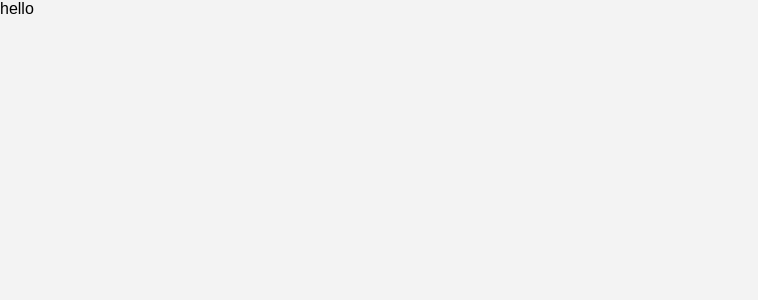
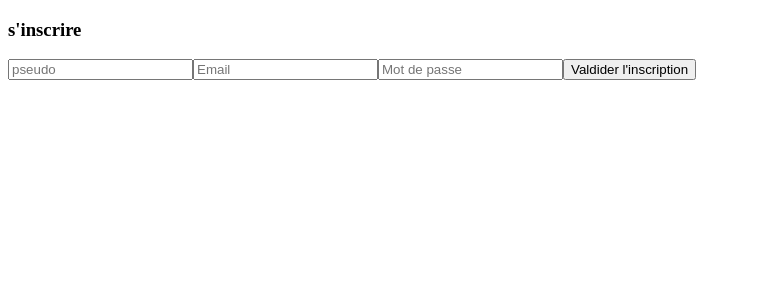
Before and after one commit to jodev08/crud, a React (Create React App) app: page /signup in a window 1280 px wide. Shown: the top 300 px of the page, without its empty margins (0-758 px from the left). Built offline with nearby package versions, Linux system fonts and the light colour scheme; no server answers.

Commit message:
ajout utilisateur sur firebase

```diff
--- a/package.json
+++ b/package.json
@@ -6,8 +6,10 @@
     "@testing-library/jest-dom": "^5.16.4",
     "@testing-library/react": "^13.2.0",
     "@testing-library/user-event": "^13.5.0",
+    "firebase": "^9.8.1",
     "react": "^18.1.0",
     "react-dom": "^18.1.0",
+    "react-router-dom": "^6.3.0",
     "react-scripts": "5.0.1",
     "sass": "^1.52.1",
     "web-vitals": "^2.1.4"
--- a/src/App.js
+++ b/src/App.js
@@ -1,7 +1,19 @@
 import React from "react";
+import { Routes, Route } from "react-router-dom";
+import ConnectModal from "./components/ConnectModal";
+import Accueil from "./pages/Accueil";
+import Login from "./components/Login";
+import SignUp from "./components/SignUp";
 
 const App = () => {
-  return <div>hello</div>;
+  return (
+    <Routes>
+      <Route path="/" element={<Accueil />}></Route>
+      <Route path="/connectmodal" element={<ConnectModal />}></Route>
+      <Route path="/login" element={<Login />}></Route>
+      <Route path="signup" element={<SignUp />}></Route>
+    </Routes>
+  );
 };
 
 export default App;
--- /dev/null
+++ b/src/components/ConnectModal.js
@@ -0,0 +1,29 @@
+import React, { useState } from "react";
+import SignUp from "./SignUp";
+import Login from "./Login";
+
+const ConnectModal = () => {
+  const [signup, setSignUp] = useState(false);
+
+  return (
+    <div>
+      <div>
+        <button
+          style={{ background: signup ? "rgb(28,28,28)" : "rgb(83,83,83)" }}
+          onClick={() => setSignUp(true)}
+        >
+          s'inscrire
+        </button>
+        <button
+          style={{ background: signup ? "rgb(83,83,83)" : "rgb(28,28,28)" }}
+          onClick={() => setSignUp(false)}
+        >
+          se connecter
+        </button>
+      </div>
+      {signup ? <SignUp /> : <Login />}
+    </div>
+  );
+};
+
+export default ConnectModal;
--- /dev/null
+++ b/src/components/Login.js
@@ -0,0 +1,11 @@
+import React from "react";
+
+const Login = () => {
+  return (
+    <div>
+      <h1>login</h1>
+    </div>
+  );
+};
+
+export default Login;
--- /dev/null
+++ b/src/components/SignUp.js
@@ -0,0 +1,61 @@
+import React, { useRef, useState } from "react";
+import { auth } from "../utils/firebase.config";
+
+const SignUp = () => {
+  const registerEmail = useRef();
+  const registerPassword = useRef();
+  const [displayName, setDisplayName] = useState("");
+
+  const handleRegister = (e) => {
+    e.preventDefault();
+
+    try {
+      auth
+        .createUserWithEmailAndPassword(
+          registerEmail.current.value,
+          registerPassword.current.value
+        )
+        .then(async (userAuth) => {
+          await userAuth.user.updateProfile({
+            displayName,
+          });
+
+          console.log(userAuth);
+        });
+    } catch (error) {
+      console.log(error.message);
+    }
+  };
+  /*-------------------------------*/
+  return (
+    <div className="signup-container">
+      <div className="signup">
+        <h3>s'inscrire</h3>
+
+        <form onSubmit={(e) => handleRegister(e)}>
+          <input
+            type="text"
+            placeholder="pseudo"
+            required
+            onChange={(e) => setDisplayName(e.target.value)}
+          ></input>
+          <input
+            type="email"
+            placeholder="Email"
+            required
+            ref={registerEmail}
+          ></input>
+          <input
+            type="password"
+            placeholder="Mot de passe"
+            required
+            ref={registerPassword}
+          ></input>
+          <input type="submit" value="Valdider l'inscription"></input>
+        </form>
+      </div>
+    </div>
+  );
+};
+
+export default SignUp;
--- /dev/null
+++ b/src/pages/Accueil.js
@@ -0,0 +1,11 @@
+import React from "react";
+
+const Accueil = () => {
+  return (
+    <div>
+      <h1>accueil</h1>
+    </div>
+  );
+};
+
+export default Accueil;
--- /dev/null
+++ b/src/utils/firebase.config.js
@@ -0,0 +1,13 @@
+import firebase from "firebase/compat/app";
+import "firebase/compat/auth";
+
+const app = firebase.initializeApp({
+  apiKey: process.env.REACT_APP_API_KEY,
+  authDomain: "react-crud-e32ee.firebaseapp.com",
+  projectId: "react-crud-e32ee",
+  storageBucket: "react-crud-e32ee.appspot.com",
+  messagingSenderId: "324941271247",
+  appId: "1:324941271247:web:15d5d97036e7c724fce7ba",
+});
+export const auth = app.auth();
+export default app;
```
Also changed, not shown: src/index.js (+5 -4 lines), 2 other files (tests, documents, lock files or other folders).
